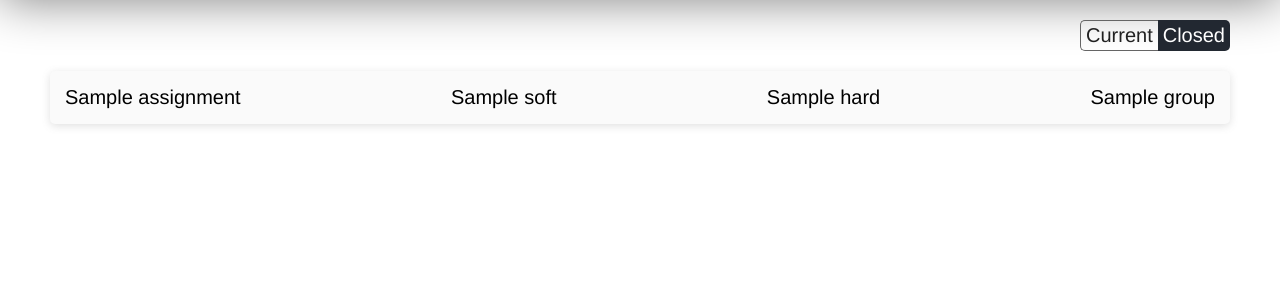
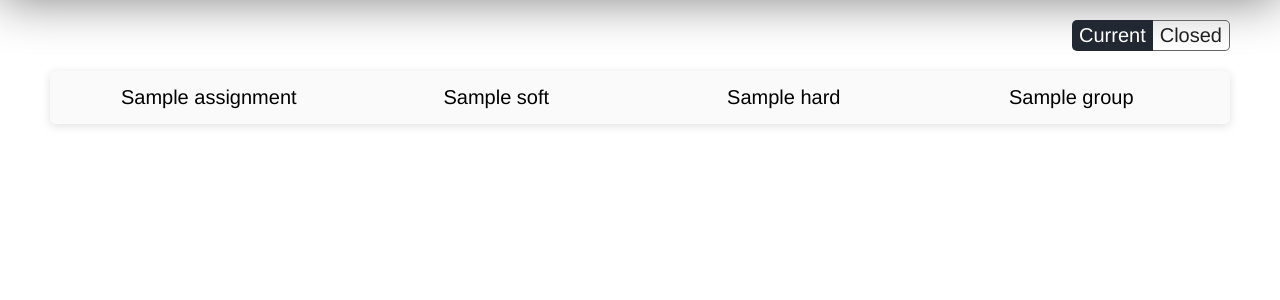
Before and after one commit to DanielJirik/hw-interface, a Symfony app: template template-designer/templates/student/student-home.html.twig in a window 1280 px wide. Shown: the part 96-396 px from the top of the page. Run offline with Twig, Linux system fonts and the light colour scheme; the template is opened without the code that fills it: most values are stand-ins (such as "Sample title", 1, 10 or a date in 2020); some libraries are stand-ins or nearby versions.

Commit message:
Improved student interface

```diff
--- a/template-designer/pages/student-home.json
+++ b/template-designer/pages/student-home.json
@@ -2,7 +2,10 @@
     "template" : "student/student-home.html.twig",
     "vars" : {
         "assignments" : [
-            {"title" : "Matika", "soft" : "12.2.2024", "hard" : "1.5.2025", "group" : "I3b-PVA"}
+            {"title" : "Matika", "soft" : "12.2.2024", "hard" : "1.5.2025", "group" : "I3b-PVA", "submitted" : true},
+            {"title" : "Fyzika", "soft" : "12.2.2024", "hard" : "1.5.2025", "group" : "I3b-PVA", "submitted" : false},
+            {"title" : "PGV", "soft" : "12.2.2024", "hard" : "1.5.2025", "group" : "I3b-PVA", "submitted" : false},
+            {"title" : "PVA", "soft" : "12.2.2024", "hard" : "1.5.2025", "group" : "I3b-PVA", "submitted" : true}
         ]
     }
 }
--- a/template-designer/public/css/student-home.css
+++ b/template-designer/public/css/student-home.css
@@ -16,7 +16,11 @@ main .switch > div {
     align-items: center;
     color: #212121;
     font-size: 20px;
-    padding: 3px 5px;
+    padding: 3px 7px;
+}
+
+main .switch > div > *, main .switch > div {
+    cursor: pointer;
 }
 
 main .switch > div:nth-child(1) {
@@ -26,9 +30,9 @@ main .switch > div:nth-child(1) {
 }
 
 main .switch > div:nth-child(2) {
-    background-color: #222831;
-    color: white;
+    border: 1px solid #656565;
     border-radius: 0 5px 5px 0;
+    border-left: none;
 }
 
 main .assigment-list {
@@ -36,11 +40,20 @@ main .assigment-list {
 }
 
 main .assigment-element {
-    display: flex;
-    justify-content: space-between;
+    display: grid;
+    grid-template-columns: 1fr 1fr 1fr 1fr;
     font-size: 20px;
     border-radius: 5px;
     background-color: rgba(250, 250, 250, 255);
     box-shadow: rgba(99, 99, 99, 0.2) 0px 2px 8px 0px;
     padding: 15px;
+    margin-bottom: 15px;
+    cursor: pointer;
+    text-align: center;
 }
+
+body main .switch > .selected {
+    background-color: #222831;
+    color: white;
+    border: none;
+}
--- a/template-designer/templates/main.html.twig
+++ b/template-designer/templates/main.html.twig
@@ -6,6 +6,8 @@
     <link rel="stylesheet" href="https://maxcdn.bootstrapcdn.com/font-awesome/4.4.0/css/font-awesome.min.css">
     <link rel="stylesheet" href="css/style.css">
     {% block style %}
+    {% endblock %}
+    {% block javascripts %}
     {% endblock %}
     <title>{% block title %}Main Page{% endblock %}</title>
 </head>
--- a/template-designer/templates/student/student-home.html.twig
+++ b/template-designer/templates/student/student-home.html.twig
@@ -3,7 +3,9 @@
 {% block style %}
 <link rel="stylesheet" href='{{ asset("css/student-home.css") }}'>
 {% endblock %}
-{% block title %}KYS{% endblock %}
+{% block javascripts %}
+{% endblock %}
+{% block title %}Home{% endblock %}
 
 {% block navbar %}
 <a href=""><li><i class="fa fa-user fa-2x"></i></li></a></li>
@@ -12,7 +14,7 @@
 {% block body %}
 <main>
     <div class="switch">
-        <div>
+        <div class="selected">
             <label for="current">Current</label>
             <input type="radio" checked="checked" name="filter" id="current">
         </div>
@@ -22,14 +24,18 @@
         </div>
     </div>
     <div class="assigment-list">
+        {% block elements %}
             {% for assignment in assignments %}
+            {% if assignment.submitted %}
             <div class="assigment-element">
                 <div>{{ assignment.title }}</div>
                 <div>{{ assignment.soft }}</div>
                 <div>{{ assignment.hard }}</div>
                 <div>{{ assignment.group }}</div>
             </div>
+            {% endif %}
             {% endfor %}
+        {% endblock %}
     </div>
 </main>
 {% endblock %}
```
Lines whose indentation alone changed are shown as unchanged.
